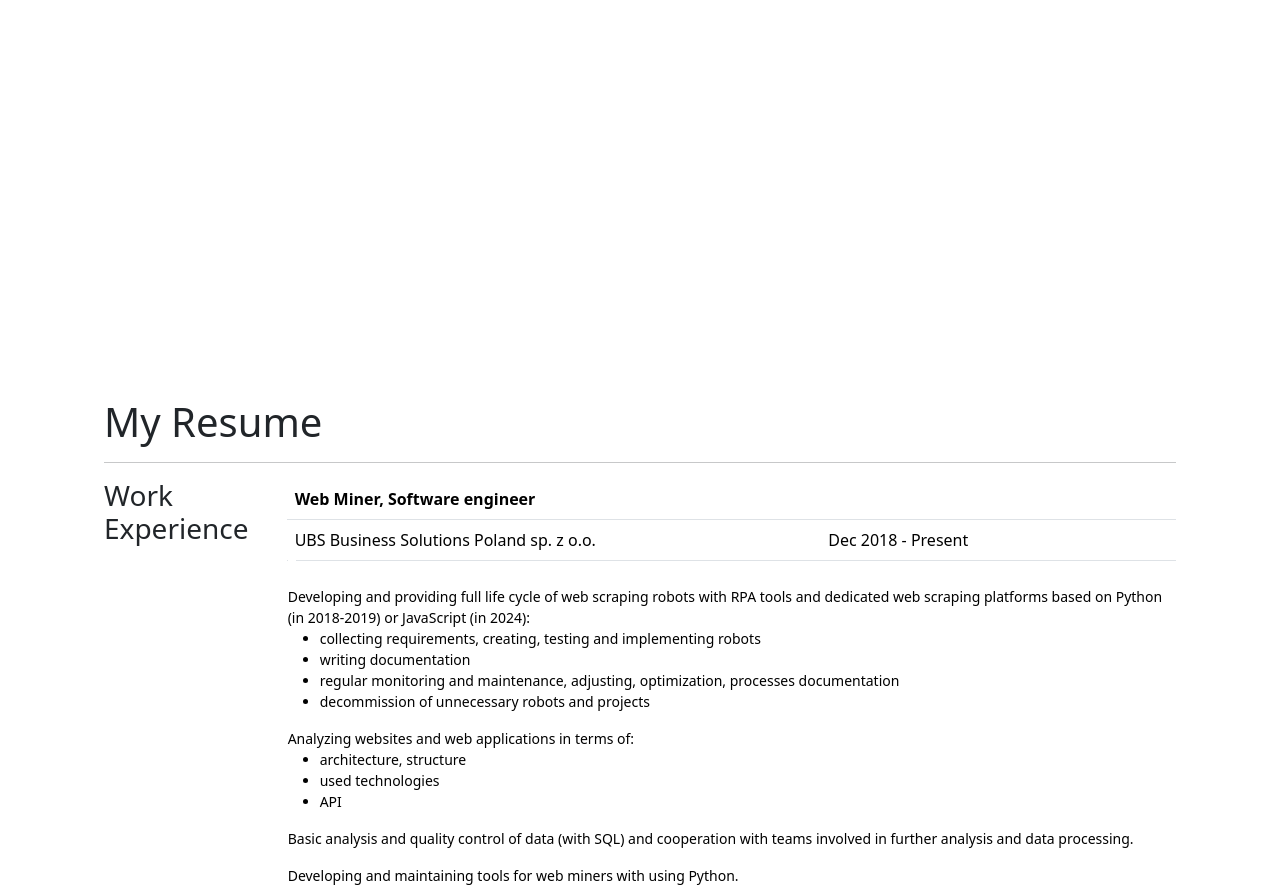
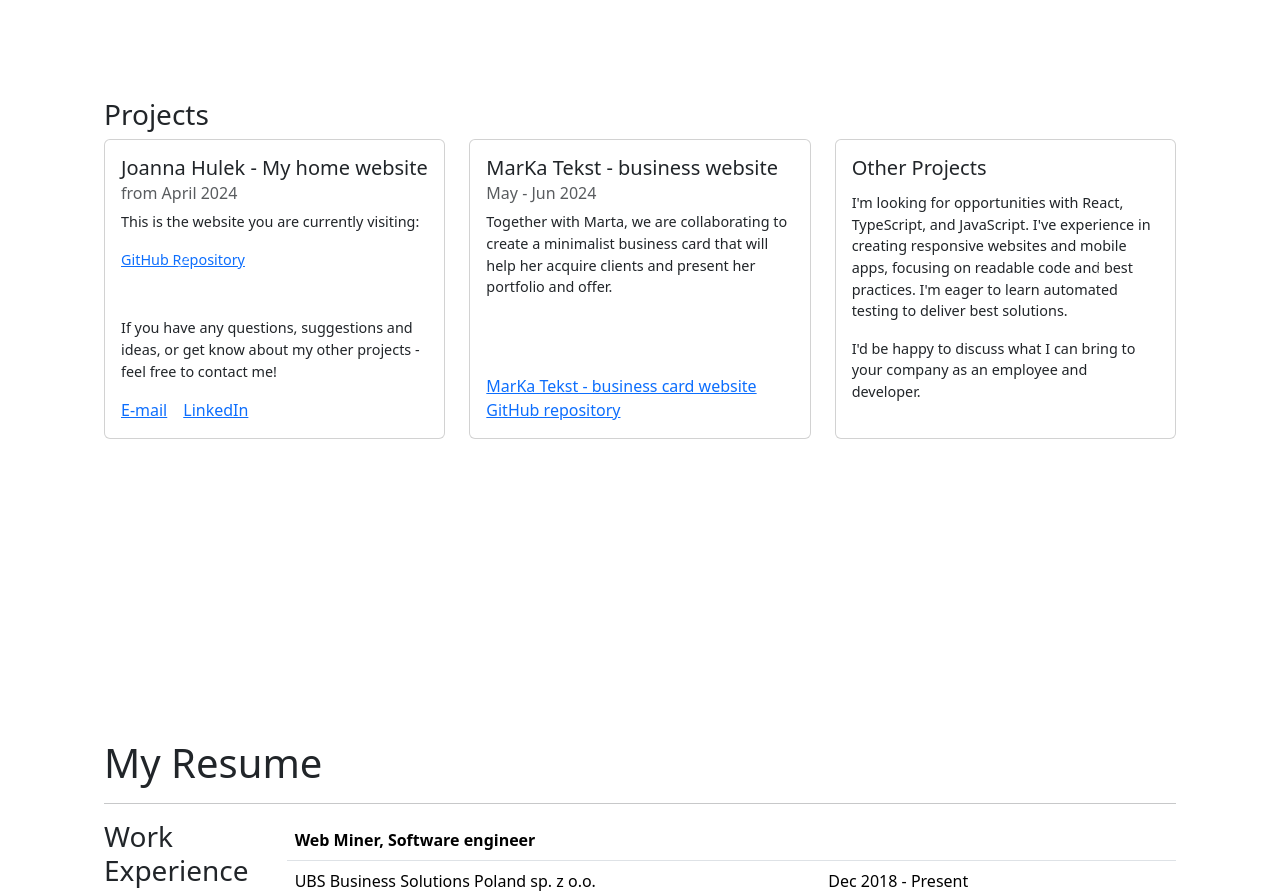
Before and after one commit to joannahulek/joannahulek.github.io, a React (Create React App) app: page / in a window 1280 px wide. Shown: the part 1591-2486 px from the top of the page. Built offline with nearby package versions, Linux system fonts and the light colour scheme; the HTML template or start-up script is replaced by a standard one.

Commit message:
Projects.tsx updated

```diff
--- a/src/components/content/Projects.tsx
+++ b/src/components/content/Projects.tsx
@@ -1,3 +1,45 @@
-export default function Projects(){
-    return(<></>)
+import Portfolio, {PortfolioItem} from "../Portfolio";
+
+const projects: PortfolioItem[]=[
+    {
+        title: "Joanna Hulek - My home website",
+        time: "from April 2024",
+        description: <><p>This is the website you are currently visiting:</p>
+            <a href="https://github.com/joannahulek/joannahulek.github.io" className="card-link">GitHub Repository</a></>,
+        link: <><p className="card-text">If you have any questions, suggestions and ideas, or get know about my other
+            projects - feel free to contact me!</p>
+            <a href="mailto:joanna.hulek@gmail.com?&subject=E-mail%20from%20website&body=Hi%20Joanna,%20"
+               aria-label="mailto" className="card-link">E-mail</a>
+            <a href="https://www.linkedin.com/in/joannahulek/" target="_blank"
+               className="card-link">LinkedIn</a></>
+    },
+    {
+        title: "MarKa Tekst - business website",
+        time: "May - Jun 2024",
+        description: <>Together with Marta, we are collaborating to create a minimalist business card that will help her acquire clients and present her portfolio and offer.</>,
+        link: <><a href="https://marka-tekst.vercel.app/" target="_blank"
+                   className="card-link">MarKa Tekst - business card website</a>
+            <br></br>
+            <a href="https://github.com/joannahulek/marka"
+               target="_blank" className="card-link">GitHub repository</a></>
+    },
+    {
+        title: "Other Projects",
+        time: "",
+        description: <><p>
+            I'm looking for opportunities with React, TypeScript, and JavaScript. I've experience in creating
+            responsive websites and mobile apps, focusing on readable code and best practices. I'm eager to learn
+            automated testing to deliver best solutions.
+        </p>
+            <p>I'd be happy to discuss what I can bring to your company as an employee and developer.</p>
+        </>,
+        link: <a href="https://github.com/joannahulek/" target="_blank" className="card-link">Joanna Hulek on
+            GitHub</a>
+    }
+]
+
+export default function Projects() {
+    return (
+        Portfolio('Projects', projects)
+    )
 }
```
